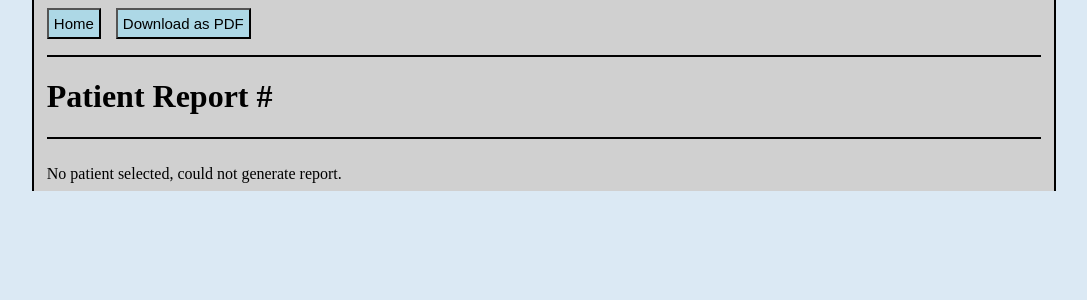
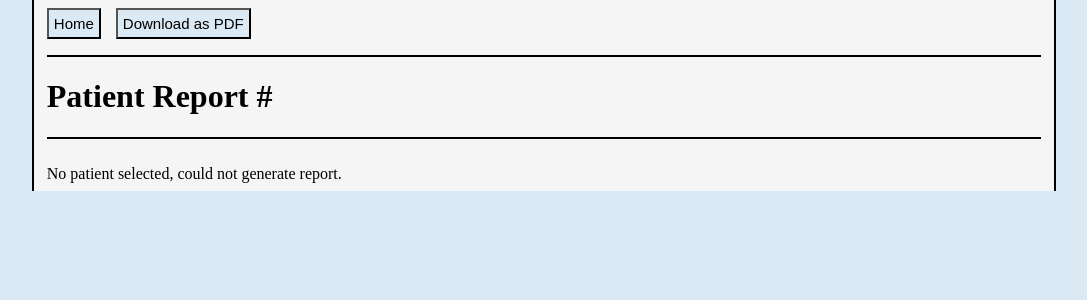
Before and after one commit to relixilon/Advanced, a Vue app: page /report in a window 1280 px wide. Shown: the top 300 px of the page, without its empty margins (96-1183 px from the left). Built offline with nearby package versions, Linux system fonts and the light colour scheme.

Commit message:
Report fix and colour change

```diff
--- a/src/App.vue
+++ b/src/App.vue
@@ -6,9 +6,9 @@
 @import "./assets/variables.css";
 
 html {
-  overflow-y: hidden;
   overflow-x: hidden;
 }
+
 body {
   margin: 0;
   background-color: var(--secondary-color);
--- a/src/components/charts/tidalVolGraph.vue
+++ b/src/components/charts/tidalVolGraph.vue
@@ -61,7 +61,6 @@ export default {
                 padding: 25,
                 color: "black"
                   },
-                max: 500,
               },
             xAxes: {
               ticks: {
--- a/src/components/home.vue
+++ b/src/components/home.vue
@@ -72,6 +72,7 @@ export default {
   display: flex;
   width: 100vw;
   background-color: var(--secondary-color);
+  overflow-y: hidden;
 }
 
 .side-bar-container {
--- a/src/components/report/report.vue
+++ b/src/components/report/report.vue
@@ -147,6 +147,11 @@ export default {
 </script>
 
 <style scoped>
+@import "../../assets/variables.css";
+html {
+  overflow: show;
+}
+
 .report-container {
   display: flex;
   flex-wrap: wrap;
@@ -154,7 +159,7 @@ export default {
   margin-right: 10vw;
   border-left: 2px solid;
   border-right: 2px solid;
-  background-color: #d0d0d0;
+  background-color: whitesmoke;
 }
 
 .button-container, .chart-info-container, .referred-container, .bmi-container,
@@ -189,7 +194,7 @@ button {
   font-size: 15px;
   text-align: center;
   padding: 5px;
-  background-color: lightblue;
+  background-color: var(--secondary-color);
   border-color: black;
 }
 
```
